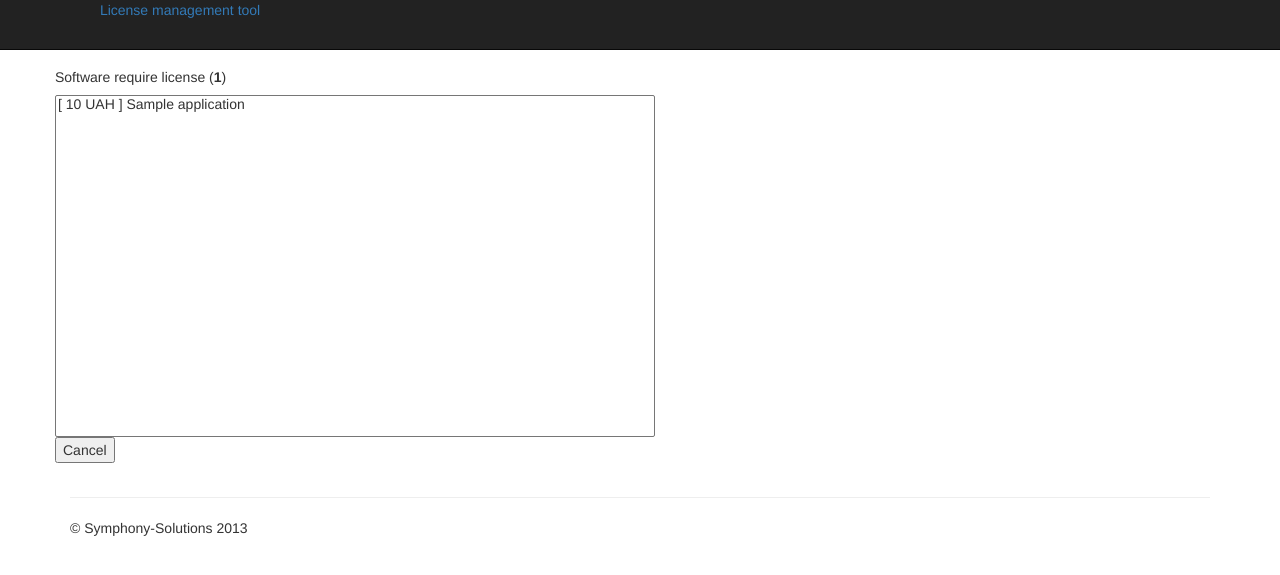
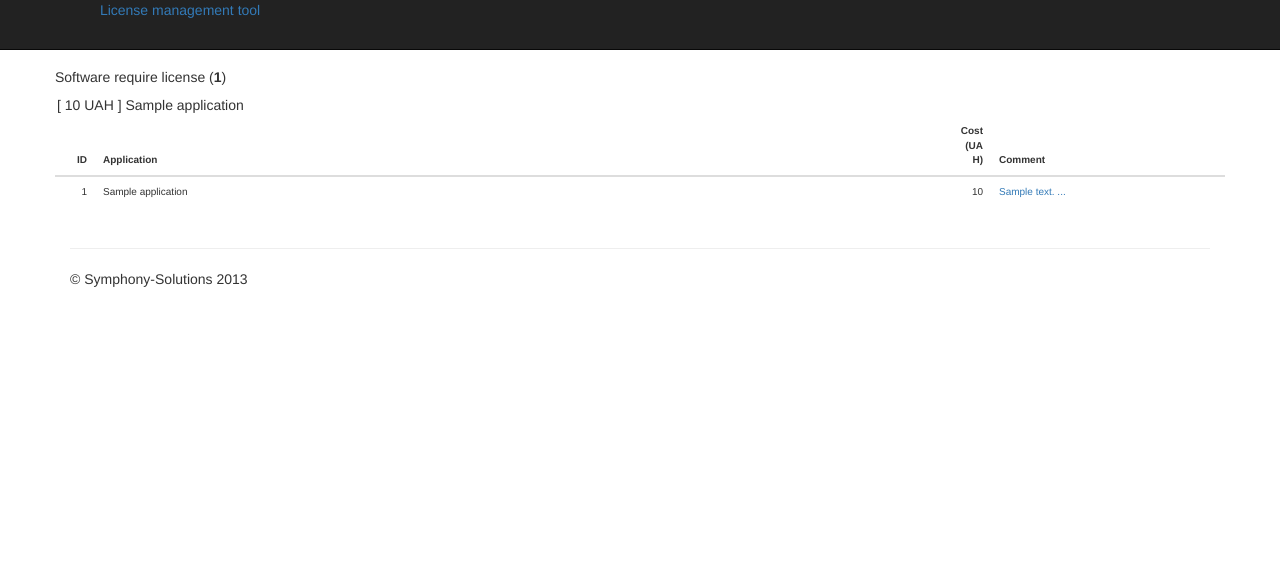
Before and after one commit to vitush/licenseparser, a Django app: template templates/price.html in a window 1280 px wide. Shown: the top 575 px of the page. Run offline with Django 3.2, Linux system fonts and the light colour scheme; the template is opened without the code that fills it: values that come from a table or form of the project are taken from there, others are empty; tables that the repository leaves empty hold one stand-in row (values such as "Sample post"); parts of the project's set-up code (start-up, migrations or seed data) failed here and were passed over; some libraries are stand-ins or nearby versions.

Commit message:
added prices page

```diff
--- a/main/views.py
+++ b/main/views.py
@@ -99,9 +99,8 @@ def appinfo(request):
     c.update(csrf(request))
     c['return_page'] = "/manage/"
 
+
     if request.method == 'POST':
-
-
         application_id = request.POST['software']
 
         application = models.Application.objects.get(id=application_id)
--- a/templates/index.html
+++ b/templates/index.html
@@ -5,19 +5,19 @@
 <div class="span4">
 <h2>Reports</h2>
 <p>Get report about installed software.</p>
-<p><a class="btn" href="/search">View details &raquo;</a></p>
+<p><a class="btn btn-primary" href="/search">View details &raquo;</a></p>
 </div>
 
 <div class="span4">
 <h2>Manage</h2>
 <p>Manage software Information.</p>
-<p><a class="btn" href="/manage/">Manage software&raquo;</a></p>
+<p><a class="btn btn-primary" href="/manage/">Manage software&raquo;</a></p>
 </div>
 
 <div class="span4">
 <h2>Update</h2>
 <p>Reload XML Files.</p>
-<p><a class="btn" href="/reload/">Reload XML Data&raquo;</a></p>
+<p><a class="btn btn-primary" href="/reload/">Reload XML Data&raquo;</a></p>
 </div>
 
 
--- a/templates/price.html
+++ b/templates/price.html
@@ -3,30 +3,53 @@
 {% block page_content %}
 
     <script>
-        function swinfo(form_id) {
+        function swinfo(sw_id) {
 
-            document.getElementById(form_id).action='/appinfo/';
-            document.getElementById(form_id).submit();
+            document.getElementById("form_software_id").action='/appinfo/';
+            document.getElementById("software").value = sw_id;
+            document.getElementById("form_software_id").submit();
 
         }
     </script>
 
 <style type="text/css">
 
-.selectwidthauto1
-{
-     width:600px !important;
+table {
+    table-layout: fixed;
+    word-wrap: break-word;
+    font-size:10px;
+}
+.table th.rightCell,
+.table td.rightCell {
+  text-align: right;
 }
 </style>
 
+<div class="span12">
+<h5>Software require license (<b>{{ licensed_software|length }}</b>)</h5>
+<form id="form_software_id"  action="/appinfo/" method="post">  {% csrf_token %}
+<input type="hidden" name="software" id="software" value="0">
 
+<table class="table">
+<thead>
+ <th class="rightCell" width="40">ID</th>
+ <th>Application</th>
+ <th class="rightCell" width="40">Cost<br>(UAH)</th>
+ <th width="20%">Comment</th>
+</thead>
+<tbody>
+    {% for sw in licensed_software %}
+        <tr ondblclick="swinfo({{ sw.id }});" >
+            <td class="rightCell" > {{ sw.id }} </td>
+            <td> {{ sw.name }} </td>
+            <td class="rightCell" > {{ sw.cost }}</td>
+            <td>
+                {%  if sw.comment|length > 0 %}
+                    <a target="_blank" href="{{ sw.comment }}" title="{{ sw.comment }}">
+                    {{ sw.comment|slice:":20" }} ...</a></td>
+                {% endif %}
+        </tr>
 
-<div class="span10">
-<h5>Software require license (<b>{{ licensed_software|length }}</b>)</h5>
-        <form id="licensed_software_id"  action="/manage/" method="get">  {% csrf_token %}
-            <input type="hidden" name="from_page" value="prices">
-            <select name="software" multiple="true" size="20" title="Need License" class="selectwidthauto1">
-                {% for sw in licensed_software %}
        <option value="{{sw.id}}"
                ondblclick="swinfo('licensed_software_id');"
                title="{{sw}} ({{sw.publisher}}) {% if sw.cost > 0 %} [ {{ sw.cost }} UAH ] {% endif %}" >
@@ -34,11 +57,10 @@
 
             {% if sw.cost > 0 %} [ {{ sw.cost }} UAH ] {% endif %} {{sw}}</option>
     {% endfor %}
-            </select>
 
-        <p>
-        <input name="action" type="submit" value="Cancel" />
-        </p>
+</tbody>
+</table>
+
 </form>
 </div>
 
```
Also changed, not shown: templates/appinfo.html (+78 -41 lines), templates/reports.html (added, +9 -0 lines), templates/test.html (added, +9 -0 lines). Lines whose indentation alone changed are shown as unchanged.
